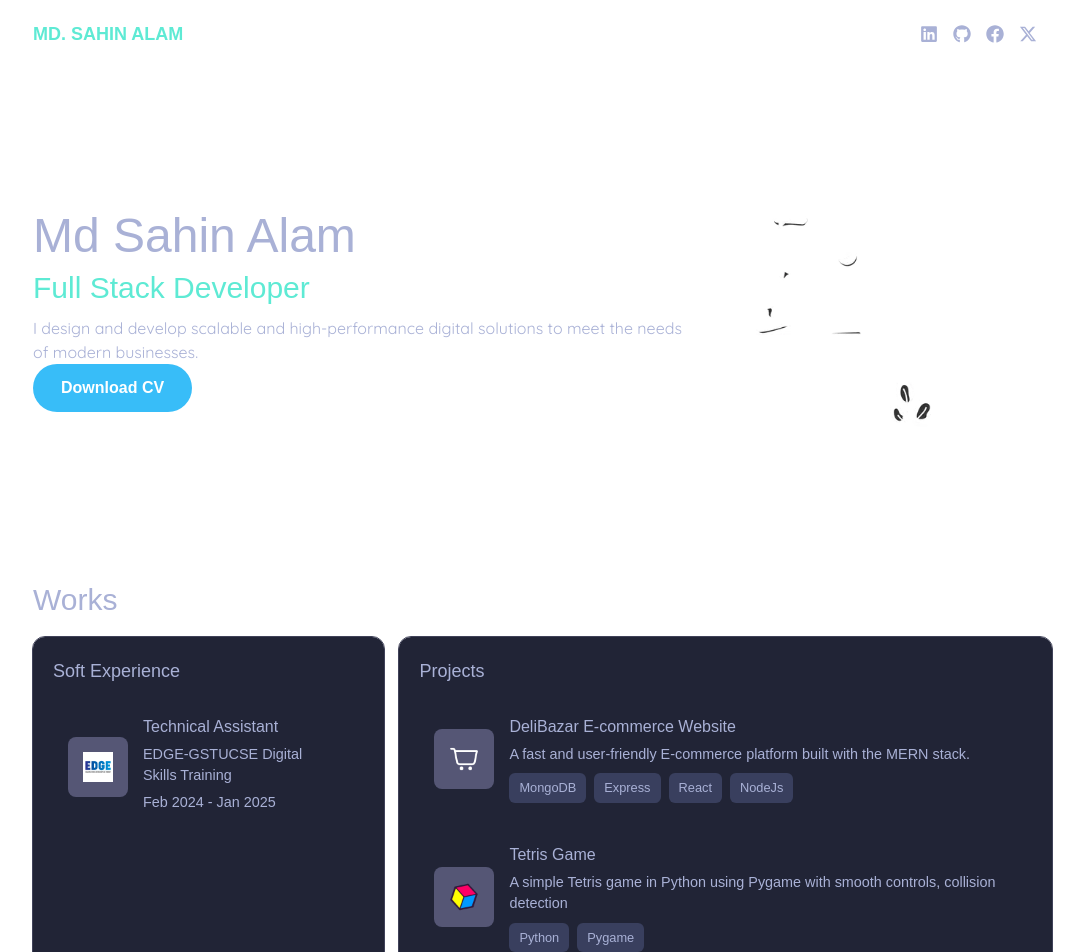
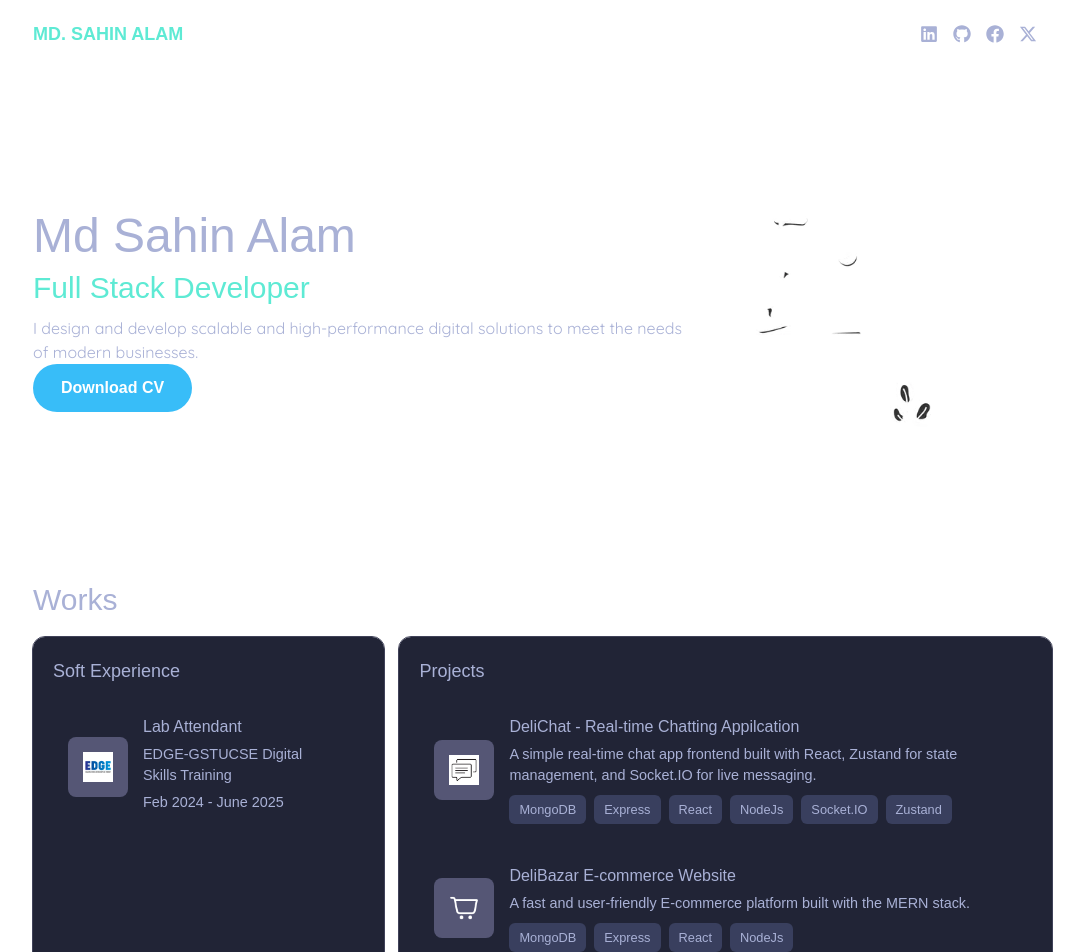
Before and after one commit to sahin404/sahin-portfolio2, a React (Vite) app: page / in a window 1280 px wide. Shown: the top 952 px of the page, without its empty margins (105-1189 px from the left). Built offline with nearby package versions, Linux system fonts and the light colour scheme; a web font is replaced by a local one.

Commit message:
website update

```diff
--- a/src/components/Works/Works.jsx
+++ b/src/components/Works/Works.jsx
@@ -7,11 +7,11 @@ import tetris from '../../assets/tetris.png'
 import cart from '../../assets/cart.png'
 import { SiDart } from "react-icons/si";
 import { HiOutlineDocumentText } from "react-icons/hi";
-
+import message from '../../assets/message.png'
 const experience = [
     {
         id: 1,
-        title: "Technical Assistant",
+        title: "Lab Attendant",
         description: "EDGE-GSTUCSE Digital Skills Training",
         icon: (
             <img src={edge}
@@ -20,7 +20,7 @@ const experience = [
                 height="30"
             />
         ),
-        timeFrame: "Feb 2024 - Jan 2025"
+        timeFrame: "Feb 2024 - June 2025"
 
     }
 ];
@@ -28,6 +28,27 @@ const experience = [
 const projects = [
     {
         id: 1,
+        title: "DeliChat - Real-time Chatting Appilcation",
+        description: "A simple real-time chat app frontend built with React, Zustand for state management, and Socket.IO for live messaging.",
+        url: "https://mern-chat-app-2cls.onrender.com/", // Add link here
+        icon: (
+            <img src={message}
+                alt="messenger"
+                width="30"
+                height="30"
+            />
+        ),
+        technologies: [
+            { name: "MongoDB" },
+            { name: "Express" },
+            { name: "React" },
+            { name: "NodeJs" },
+            { name: "Socket.IO"},
+            { name: "Zustand"}
+        ],
+    },
+    {
+        id: 2,
         title: "DeliBazar E-commerce Website",
         description: "A fast and user-friendly E-commerce platform built with the MERN stack.",
         url: "https://delibazar.onrender.com/", // Add link here
@@ -46,7 +67,7 @@ const projects = [
         ],
     },
     {
-        id: 2,
+        id: 3,
         title: "Tetris Game",
         description: "A simple Tetris game in Python using Pygame with smooth controls, collision detection",
         url: "https://github.com/sahin404/Python-Tetris-Game", // Add link here
```
Also changed, not shown: src/assets/message.png (added), 1 other file (tests, documents, lock files or other folders).
